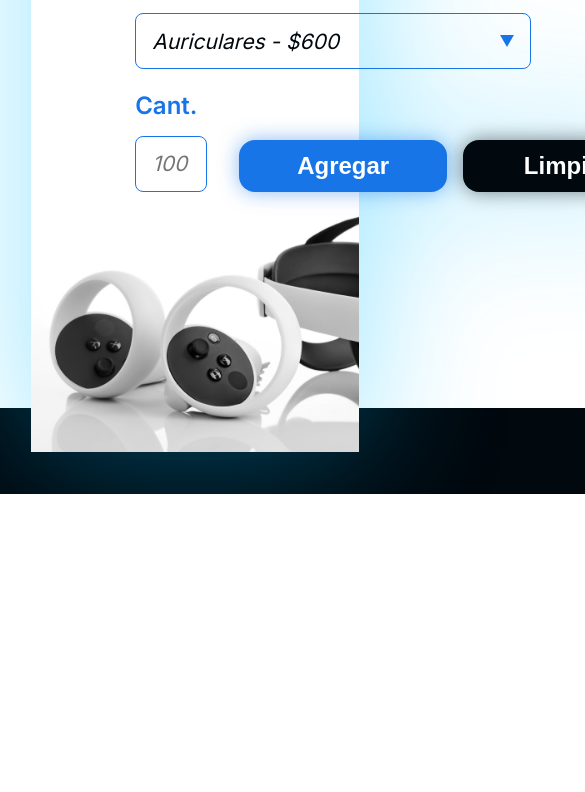
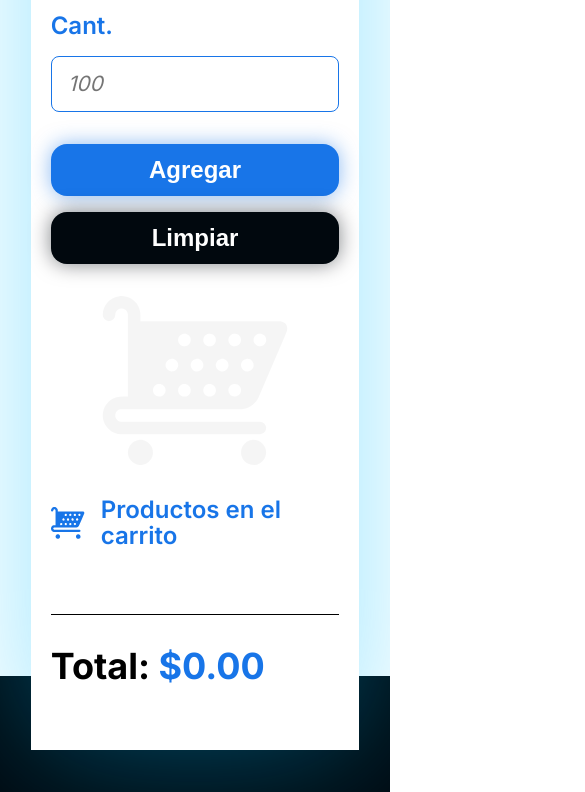
Before and after one commit to josecervera20/carrito-de-compras, a plain HTML site: page index.html in a window 390 px wide. Shown: the part 368-1160 px from the top of the page, 585 px wide, since content can reach past the window. Before the commit the page ends 862 px from the top, so only its background shows below. Drawn offline with Linux system fonts and the light colour scheme.

Commit message:
refactor(style.css): centralizar constantes visuales en :root y mejorar mantenibilidad
- Se añadieron más variables CSS reutilizables (tamaños, sombras, radios)
- Se mejoró la consistencia tipográfica y de espaciado
- Se documentaron media queries y se eliminó código repetido

```diff
--- a/style.css
+++ b/style.css
@@ -1,3 +1,10 @@
+:root {
+  --Light-Blue: #1875E8;
+  --Void: #01080E;
+  --White: #FFF;
+  --Black: #000;
+}
+
 * {
   margin: 0;
   padding: 0;
@@ -8,10 +15,10 @@ body {
   min-height: 100vh;
   height: auto;
   background: linear-gradient(to bottom,
-      #01080E 10%,
-      #FFF 10%,
-      #FFF 90%,
-      #01080E 90%);
+      var(--Void) 10%,
+      var(--White) 10%,
+      var(--White) 90%,
+      var(--Void) 90%);
   padding: 7vh 8vw 5vh;
   font-family: 'Inter', sans-serif;
   font-size: 16px;
@@ -38,12 +45,11 @@ input[type="number"] {
 }
 
 .texto-medio-azul {
-  color: var(--Light-Blue, #1875E8);
+  color: var(--Light-Blue);
   font-size: 1.5rem;
   font-style: normal;
   font-weight: 600;
   line-height: 110%;
-  /* 1.65rem */
 }
 
 .contenido-principal {
@@ -55,11 +61,10 @@ input[type="number"] {
   grid-template-columns: 1.375fr 1fr;
   column-gap: 5rem;
 
-  background: white url('./assets/oculos.png') no-repeat bottom left;
+  background: var(--White) url('./assets/oculos.png') no-repeat bottom left;
   background-size: auto 40%;
-
+  background-position: left bottom -40px;
   position: relative;
-  background-position: left bottom -40px;
 }
 
 .grafico-azul {
@@ -80,7 +85,7 @@ input[type="number"] {
 }
 
 .texto-azul {
-  color: #1875E8;
+  color: var(--Light-Blue);
 }
 
 .formulario {
@@ -102,9 +107,9 @@ input[type="number"] {
   height: 3.5rem;
   padding: 1rem;
   border-radius: 0.5rem;
-  border: 1px solid var(--Light-Blue, #1875E8);
+  border: 1px solid var(--Light-Blue);
 
-  color: var(--Void, #01080E);
+  color: var(--Void);
   font-family: Inter;
   font-size: 1.3125rem;
   font-style: italic;
@@ -112,18 +117,7 @@ input[type="number"] {
   line-height: 110%;
 
   background: url('./assets/arrow-down.svg') no-repeat right 1rem top 50%;
-}
-
-.dropdown {
-  width: 3.375rem;
-  height: 3.5rem;
-  padding: 1rem;
-  justify-content: center;
-  align-items: center;
-  gap: 0.625rem;
-  border-radius: 0rem 0.5rem 0.5rem 0rem;
-  border: 1px solid var(--Light-Blue, #1875E8);
-  cursor: pointer;
+  background-color: var(--White);
 }
 
 .formulario>.parte-inferior {
@@ -133,14 +127,13 @@ input[type="number"] {
 }
 
 .cantidad-input {
-  display: flex;
   height: 3.5rem;
   padding: 1rem;
   width: 4.5rem;
   border-radius: 0.5rem;
-  border: 1px solid var(--Light-Blue, #1875E8);
+  border: 1px solid var(--Light-Blue);
 
-  color: var(--Void, #01080E);
+  color: var(--Void);
   font-family: Inter;
   font-size: 1.3125rem;
   font-style: italic;
@@ -156,36 +149,29 @@ input[type="number"] {
 
 .boton-form {
   display: flex;
-  flex-direction: column;
   justify-content: center;
   align-items: center;
   width: 13rem;
   height: 3.25rem;
   padding: 1rem 1.5rem;
-  gap: 0.625rem;
   border-radius: 1rem;
   cursor: pointer;
 }
 
 .boton-agregar {
-  background: var(--Light-Blue, #1875E8);
+  background: var(--Light-Blue);
   box-shadow: 0px 0px 20px 0px rgba(24, 117, 232, 0.50);
-
-  color: var(--Branco, #FFF);
+  color: var(--White);
   font-size: 1.5rem;
   font-weight: 700;
-  line-height: normal;
 }
 
 .boton-limpiar {
-  border-radius: 1rem;
-  background: var(--Void, #01080E);
+  background: var(--Void);
   box-shadow: 0px 0px 20px 0px rgba(1, 8, 14, 0.50);
-
-  color: var(--Branco, #FFF);
+  color: var(--White);
   font-size: 1.5rem;
   font-weight: 700;
-  line-height: normal;
 }
 
 .carrito {
@@ -203,13 +189,11 @@ input[type="number"] {
 }
 
 .carrito__titulo {
-  color: var(--Light-Blue, #1875E8);
+  color: var(--Light-Blue);
   font-family: Inter;
   font-size: 1.5rem;
-  font-style: normal;
   font-weight: 600;
   line-height: 110%;
-  /* 1.65rem */
 }
 
 .carrito__productos {
@@ -224,22 +208,93 @@ input[type="number"] {
   font-style: italic;
   font-weight: 400;
   line-height: 110%;
-  /* 1.44375rem */
 }
 
 .division {
   width: 24rem;
   height: 0.0625rem;
-  background: #000;
+  background: var(--Black);
 }
 
 .carrito__total {
   font-size: 2.25rem;
   font-weight: 700;
   line-height: 110%;
-  /* 2.475rem */
 }
 
 .agregar-producto {
   padding-bottom: 180px;
 }
+
+/* Responsive para tablets y móviles */
+@media (max-width: 1024px) {
+  .contenido-principal {
+    display: flex;
+    flex-direction: column;
+    align-items: center;
+    padding: 4rem 5vw;
+    background: var(--White);
+    background-image: none;
+  }
+
+  .grafico-azul {
+    display: none;
+  }
+
+  .agregar-producto {
+    width: 100%;
+    max-width: 500px;
+    padding-bottom: 2rem;
+  }
+
+  .formulario {
+    width: 100%;
+  }
+
+  .formulario>.parte-inferior {
+    flex-direction: column;
+    align-items: stretch;
+    width: 100%;
+  }
+
+  .formulario>.campo-grupo,
+  .producto-input,
+  .cantidad-input {
+    width: 100%;
+    max-width: none;
+  }
+
+  .botones-wrapper {
+    flex-direction: column;
+    gap: 1rem;
+    width: 100%;
+  }
+
+  .boton-form {
+    width: 100%;
+  }
+
+  .carrito {
+    width: 100%;
+    max-width: 500px;
+    align-self: center;
+  }
+
+  .carrito>img:first-child {
+    display: block;
+    margin-left: auto;
+    margin-right: auto;
+  }
+
+  .division,
+  .carrito__productos {
+    width: 100%;
+  }
+}
+
+@media (max-width: 600px) {
+  .titulo {
+    font-size: 3rem;
+    text-align: center;
+  }
+}
```
